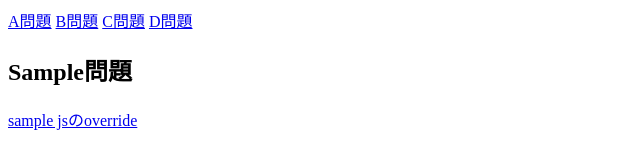
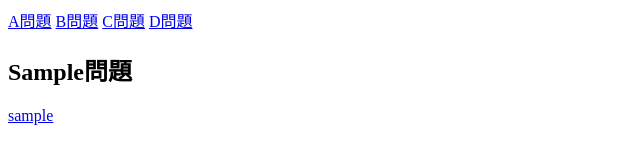
Before and after one commit to WATA-Haru/2025-fe, a plain HTML site: page docs/index.html in a window 1280 px wide. Shown: the whole page, without its empty margins (0-640 px from the left). Drawn offline with Linux system fonts and the light colour scheme.

Commit message:
[FIX] aタグの文言変更

```diff
--- a/docs/index.html
+++ b/docs/index.html
@@ -12,6 +12,6 @@
     <a href="./D/index.html">D問題</a>
 
     <h2>Sample問題</h2>
-    <a href="./sample/index.html">sample jsのoverride</a>
+    <a href="./sample/index.html">sample</a>
 </body>
 </html>
```
